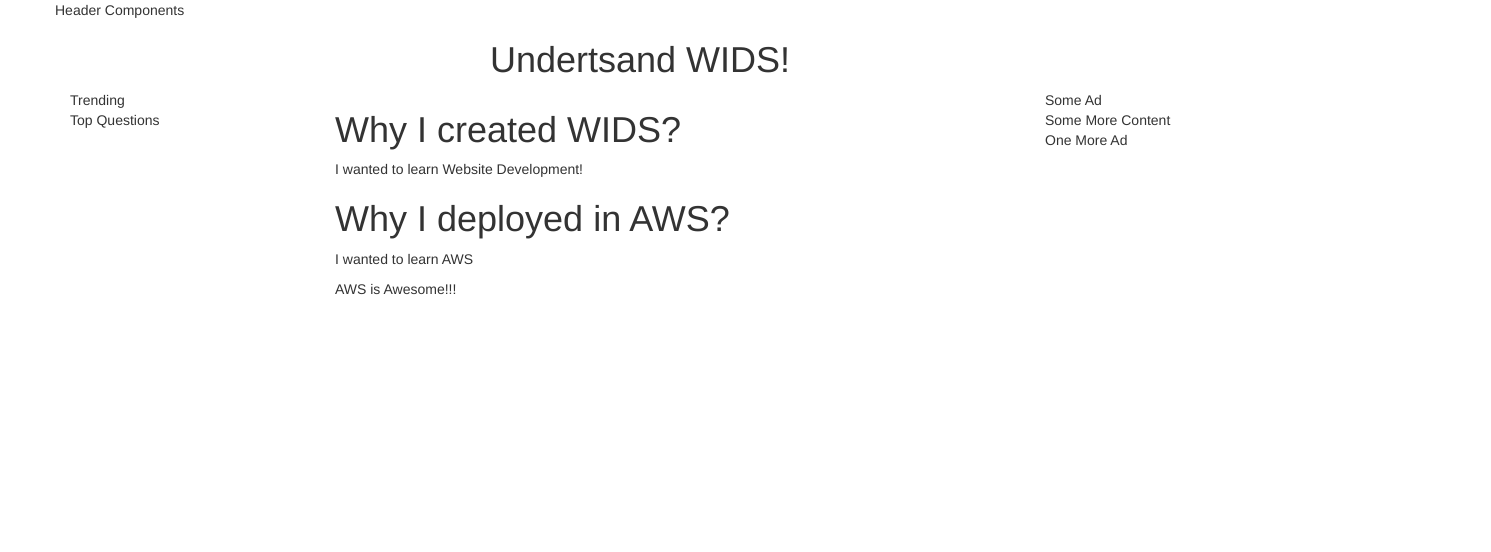
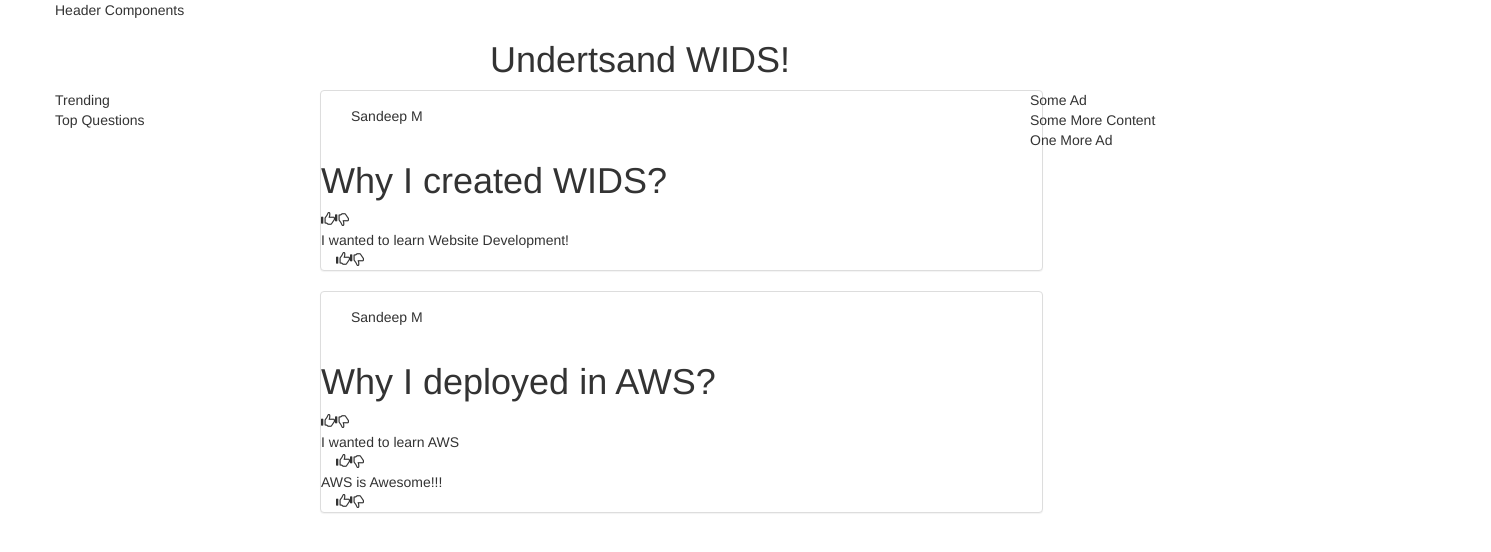
Before and after one commit to sandeepmanocha/wids, an Angular app in the folder wids/: page / in a window 1280 px wide. Shown: the top 552 px of the page, 1491 px wide, since content can reach past the window. Built offline with nearby package versions, Linux system fonts and the light colour scheme.

Commit message:
adding some bootstrap

```diff
--- a/wids/src/app/app.component.html
+++ b/wids/src/app/app.component.html
@@ -7,14 +7,10 @@
   </h1>
 </div>
 
-<div class="container">
-
+<div class="container-fluid">
   <div class="row">
-
-    <div class="col-md-12">
+    <div class="col-xs-12 col-sm-12 col-md-12 col-lg-12">
       <app-home-page></app-home-page>
     </div>
-
   </div>
-
 </div>
--- a/wids/src/app/questions-list/question/answer/answer.component.html
+++ b/wids/src/app/questions-list/question/answer/answer.component.html
@@ -1,3 +1,5 @@
-<p>
-  {{answer.answer}}
-</p>
+{{answer.answer}}
+<div class="container">
+  <span class="glyphicon glyphicon-thumbs-up" aria-hidden="true"></span>
+  <span class="glyphicon glyphicon-thumbs-down" aria-hidden="true"></span>
+</div>
--- a/wids/src/app/questions-list/question/question.component.html
+++ b/wids/src/app/questions-list/question/question.component.html
@@ -1,6 +1,23 @@
+<div class="panel panel-default">
+  <div class="panel-body">
+    <div class="container-fluid">
+      Sandeep M
+    </div>
+  </div>
+  <div class="container-fluid">
+      <div class="row">
         <h1>
        {{question.question}}
         </h1>
+      </div>
+      <div class="row">
+        <span class="glyphicon glyphicon-thumbs-up" aria-hidden="true"></span>
+        <span class="glyphicon glyphicon-thumbs-down" aria-hidden="true"></span>
+      </div>
+      <div class="row">
       <app-answer *ngFor="let answer of question.answers"
         [compAnswer]="answer">
       </app-answer>
+      </div>
+  </div>
+</div>
--- a/wids/src/app/questions-list/questions-list.component.html
+++ b/wids/src/app/questions-list/questions-list.component.html
@@ -1,6 +1,6 @@
 <div class="container">
   <ul class="row">
-    <div class = "col-xs-12">
+    <div class="col-xs-8 col-sm-8 col-md-8 col-lg-8">
       <app-question *ngFor="let question of questions"
         [compQuestion]="question">
       </app-question>
```
Lines whose indentation alone changed are shown as unchanged.
